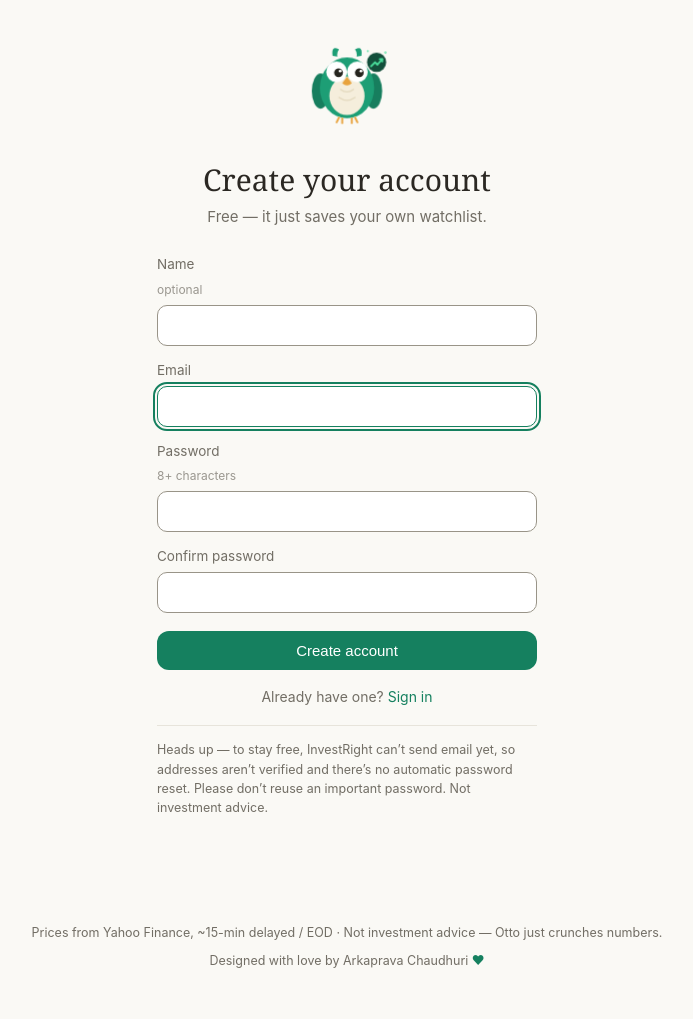
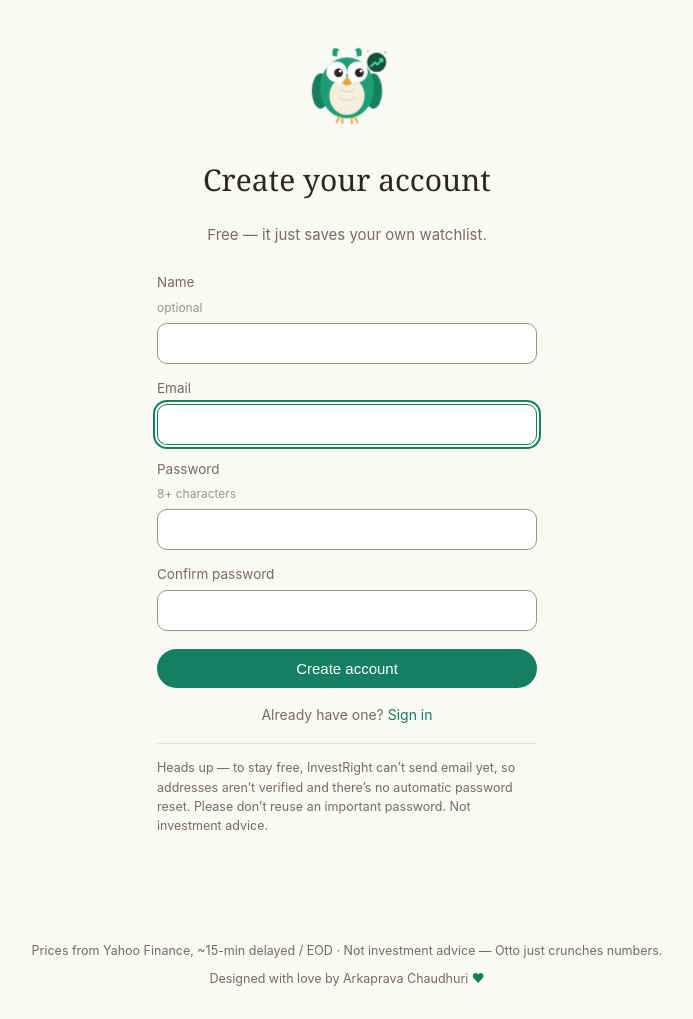
Before and after one commit to arkapchaudhuri-investright/investright, a Flask app: page /register in a window 1280 px wide. Shown: the part 76-1095 px from the top of the page, without its empty margins (293-986 px from the left). Before the commit the page ends 1044 px from the top, so only its background shows below. Run offline with Flask 3, Linux system fonts and the light colour scheme.

Commit message:
Google-style hero + sticky footer (#38)
- Analyze and ☆ Add to watchlist move below the search field as centred
  siblings with real space between; the greeting gets more air. Enter
  still analyzes (first submit button wins). Analyze becomes a pill —
  every other solid button already was.
- Sticky footer: body is a column flex, main stretches — the Yahoo
  disclaimer + credit sit at the bottom of the viewport on short pages
  (empty watchlist, auth) instead of floating mid-screen.

Co-authored-by: Arkaprava Chaudhuri <arka@Arkapravas-MacBook-Pro-55.local>
Co-authored-by: Claude Fable 5 <noreply@anthropic.com>

```diff
--- a/static/style.css
+++ b/static/style.css
@@ -98,7 +98,14 @@ body {
   margin: 0; background: var(--bg); color: var(--text);
   font: 15px/1.5 var(--sans);
   -webkit-font-smoothing: antialiased;
+  /* Sticky footer: on short pages (empty watchlist, auth) the credit line used
+     to float mid-screen — main stretches, the footer stays at the bottom. */
+  min-height: 100vh; display: flex; flex-direction: column;
 }
+/* width:100% everywhere: auto margins on a column-flex child disable the
+   default stretch, which would shrink these to fit their content. */
+main { flex: 1; width: 100%; }
+.topbar, footer { flex: none; width: 100%; }
 .serif { font-family: var(--serif); font-weight: 500; }
 
 main { max-width: 880px; margin: 0 auto; padding: 0 var(--space-5) 48px; }
@@ -205,12 +212,7 @@ main { max-width: 880px; margin: 0 auto; padding: 0 var(--space-5) 48px; }
   flex-direction: row; align-items: center; gap: 9px; cursor: pointer; margin-top: -2px;
 }
 .auth-form .auth-check input { width: 15px; height: 15px; padding: 0; accent-color: var(--accent); }
-/* Real padding of its own: .btn-analyze gets its height from the search bar's
-   flex stretch, so reused standalone it collapsed to a 17px-tall sliver.
-   (Compound selector: .btn-analyze's own padding is declared later and would
-   win the cascade otherwise.) */
 .auth-go { width: 100%; margin-top: 4px; }
-.btn-analyze.auth-go { padding: 11px 22px; }
 .auth-alt { color: var(--muted); font-size: 14px; margin-top: 16px; }
 .auth-alt a { color: var(--accent); text-decoration: none; }
 .auth-alt a:hover { text-decoration: underline; }
@@ -254,7 +256,9 @@ a.acct-name:hover { color: var(--accent); text-decoration: underline; }
 /* hero */
 .hero { text-align: center; padding: 40px 0 var(--space-6); }
 .otto { display: inline-block; }
-.hero h1 { font-size: var(--fs-hero); margin: 14px 0 var(--space-1); }
+/* More air under the greeting — the hero reads as three calm beats now:
+   greeting, field, actions. */
+.hero h1 { font-size: var(--fs-hero); margin: 14px 0 22px; }
 .sub { color: var(--muted); margin: 0 0 26px; }
 /* First-visit welcome popup (no login; name stored in localStorage). Native
    <dialog> — modal, with a tinted ::backdrop dimming the home page behind it. */
@@ -311,8 +315,10 @@ a.acct-name:hover { color: var(--accent); text-decoration: underline; }
 .nd-seg input:focus-visible + span { outline: 2px solid var(--accent); outline-offset: -2px; }
 
 /* search */
-.search { max-width: 560px; margin: 0 auto; display: flex; flex-direction: column; gap: 11px; }
+.search { max-width: 560px; margin: 0 auto; display: flex; flex-direction: column; gap: 16px; }
 .search-bar { position: relative; display: flex; gap: 8px; }
+/* The two actions sit under the field, Google-style, with real space between. */
+.search-actions { display: flex; justify-content: center; align-items: center; gap: 14px; flex-wrap: wrap; }
 .search-bar input {
   flex: 1; background: var(--card); color: var(--text);
   border: 1px solid var(--edge); border-radius: var(--radius);
@@ -323,16 +329,19 @@ a.acct-name:hover { color: var(--accent); text-decoration: underline; }
 .btn-analyze {
   /* --accent-deep, not --accent: white 15px text needs 4.5:1 and brand green
      gives 3.4:1 in dark. The brand hue itself stays --accent everywhere it's
-     a colour, not a text backdrop (strokes, links, the snowflake, Otto). */
-  background: var(--accent-deep); color: #fff; border: 0; border-radius: var(--radius);
-  padding: 0 22px; font-size: 15px; cursor: pointer; white-space: nowrap;
+     a colour, not a text backdrop (strokes, links, the snowflake, Otto).
+     Pill radius: every other solid button (popup, danger, tour) is a pill —
+     this was the outlier. Carries its own padding since it left the
+     search-bar flexbox that used to stretch it. */
+  background: var(--accent-deep); color: #fff; border: 0; border-radius: 999px;
+  padding: 11px 26px; font-size: 15px; cursor: pointer; white-space: nowrap;
 }
 .btn-analyze:hover { filter: brightness(1.1); }
 /* Add-to-watchlist is deliberately the quieter, secondary action (§5). */
 .btn-watch {
-  align-self: center; background: none; color: var(--muted);
+  background: none; color: var(--muted);
   border: 1px solid var(--hairline); border-radius: 999px;
-  padding: 8px 18px; font-size: 13.5px; cursor: pointer;
+  padding: 10px 18px; font-size: 13.5px; cursor: pointer;
 }
 .btn-watch:hover { border-color: var(--accent); color: var(--accent); }
 .suggest {
```
Also changed, not shown: templates/home.html (+6 -2 lines).
